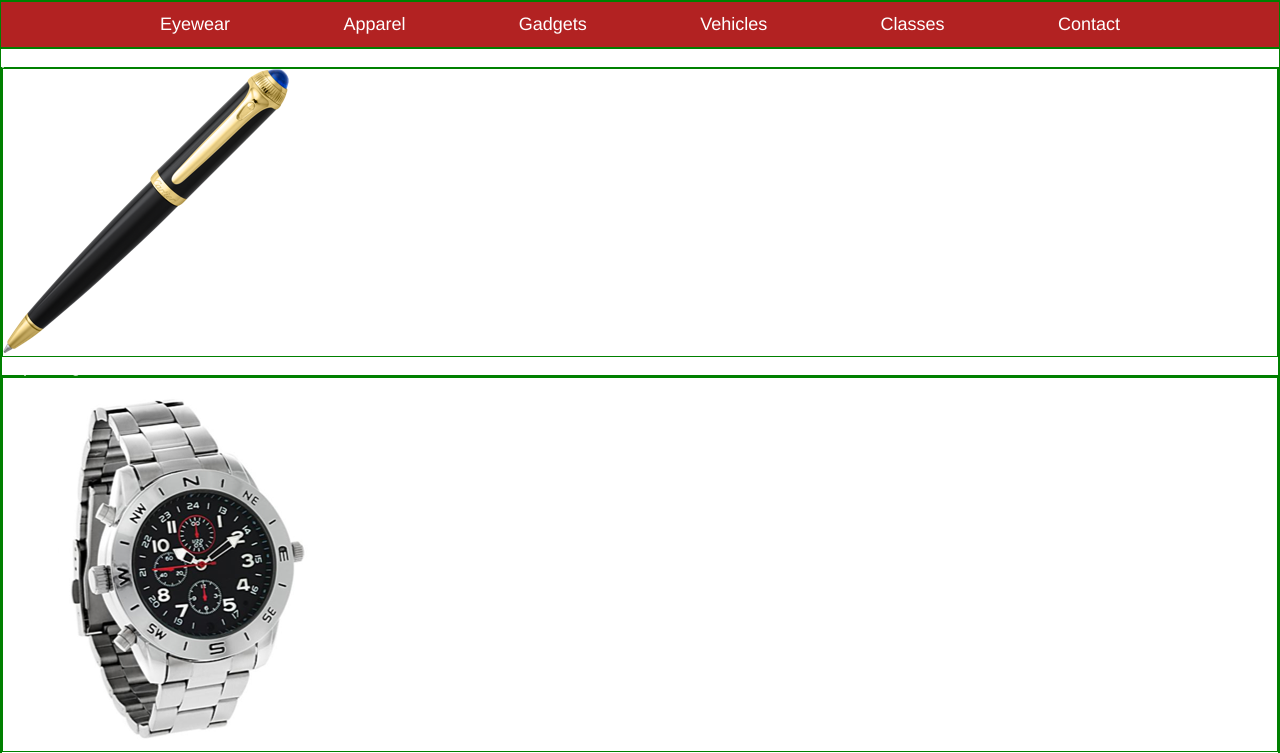
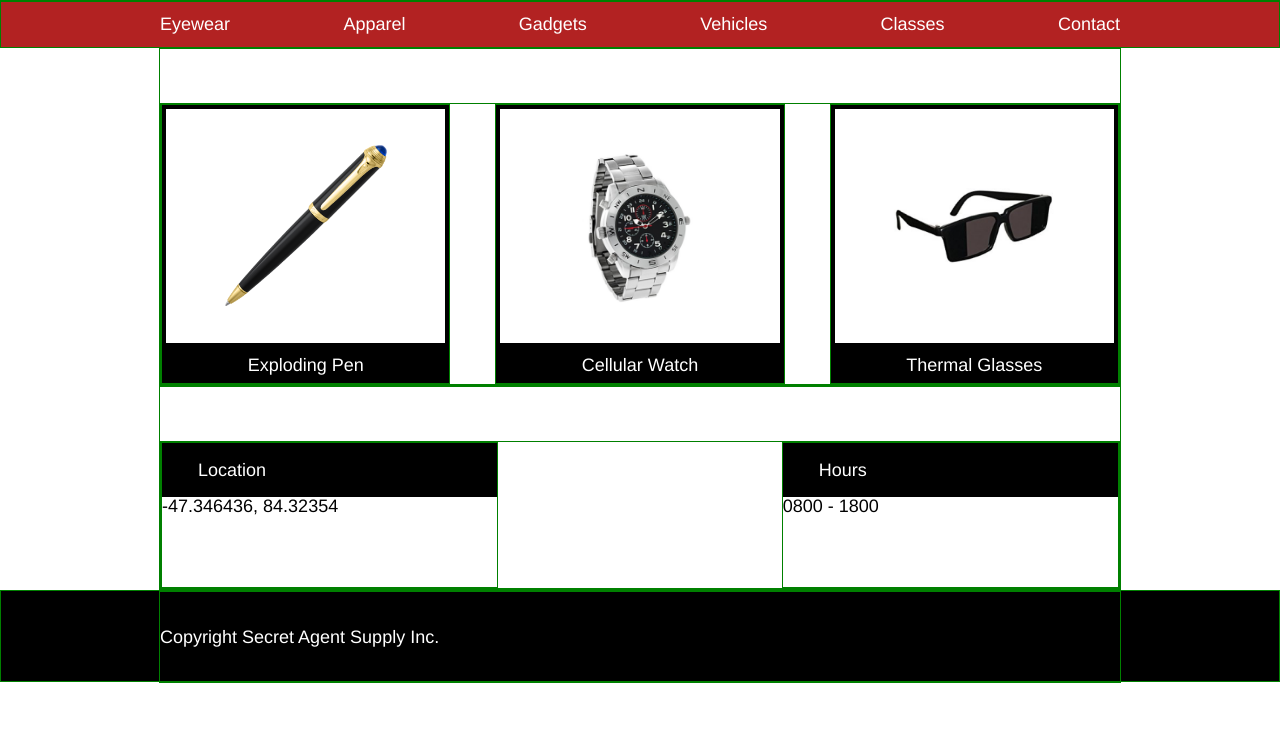
Before and after one commit to heisrmann/SecretAgentSupply, a plain HTML site: page index.html in a window 1280 px wide. Shown: the part 497-1250 px from the top of the page. After the commit the page ends 1180 px from the top, so only its background shows below. Drawn offline with Linux system fonts and the light colour scheme.

Commit message:
product list and company info (desktop design complete)

```diff
--- a/index.html
+++ b/index.html
@@ -47,32 +47,36 @@
     </nav>
   </div>
 
-  <div>product list
-    <div>
-      <div><img src="./resources/images/pen.png" alt="Exploding Pen" /></div>
+  <div class="site-container">
+    <div id="productList">
+      <div class="product">
+        <div class="product-image-container"><img src="./resources/images/pen.png" alt="Exploding Pen" /></div>
         <span>Exploding Pen</span>
       </div>
 
-    <div>
-      <div><img src="./resources/images/watch.png" alt="Cellular Watch" /></div>
+      <div class="product">
+        <div class="product-image-container"><img src="./resources/images/watch.png" alt="Cellular Watch" /></div>
         <span>Cellular Watch</span>
       </div>
 
-    <div>
-      <div><img src="./resources/images/glasses.png" alt="Thermal Glasses" /></div>
+      <div class="product">
+        <div class="product-image-container"><img src="./resources/images/glasses.png" alt="Thermal Glasses" /></div>
         <span>Thermal Glasses</span>
       </div>
     </div>
+  </div>
 
-  <div>
-    info list
-    <div>
-      <span>Location</span>
-      <span>-47.346436, 84.32354</span>
+  <div class="site-container">
+    <div id="companyInfo" >
+      <div class="info-item">
+        <span class="info-title">Location</span>
+        <span class="info-detail">-47.346436, 84.32354</span>
       </div>
-    <div>
-      <span>Hours</span>
-      <span>0800 - 1800</span>
+
+      <div class="info-item">
+        <span class="info-title">Hours</span>
+        <span class="info-detail">0800 - 1800</span>
+      </div>
     </div>
   </div>
 
--- a/resources/css/style.css
+++ b/resources/css/style.css
@@ -91,7 +91,7 @@ footer {
 }
 
 
-#navigation .site-container {
+#navItems {
   display: flex;
   align-items: center;
   justify-content: space-between;
@@ -104,7 +104,58 @@ footer {
 
 #navMenu {
   display: none;
+  align-items: center;
   justify-content: center;
+}
+
+
+/* product list and company info*/
+
+#productList, #companyInfo {
+    display: flex;
+    justify-content: space-between;
+    margin: 3rem 0 0 0;
+}
+
+
+.product {
+  width: 30%;
+}
+
+.product-image-container {
+  border: 4px solid black;
+  display: flex;
+  justify-content: center;
+  align-items: center;
+  padding: 2rem 0;
+  height: 9rem;
+}
+
+.product-image-container img {
+  max-width: 9rem;
+}
+
+.product span {
+  background-color: black;
+  display: block;
+  padding: 0.5rem;
+  text-align: center;
+}
+
+.info-item {
+  width: 35%;
+  padding-bottom: 4rem;
+}
+
+.info-item .info-title {
+  background-color: black;
+  display: block;
+  padding: 1rem 2rem;
+}
+
+.info-item .info-detail {
+  color: black;
+  display: block;
 }
 
 
```
Lines whose indentation alone changed are shown as unchanged.
